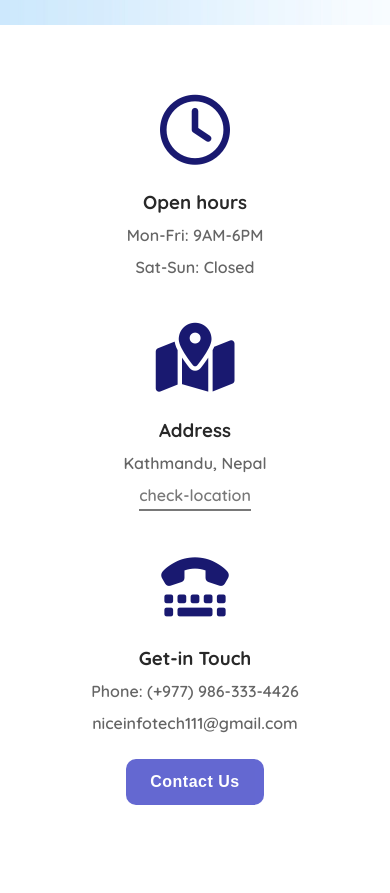
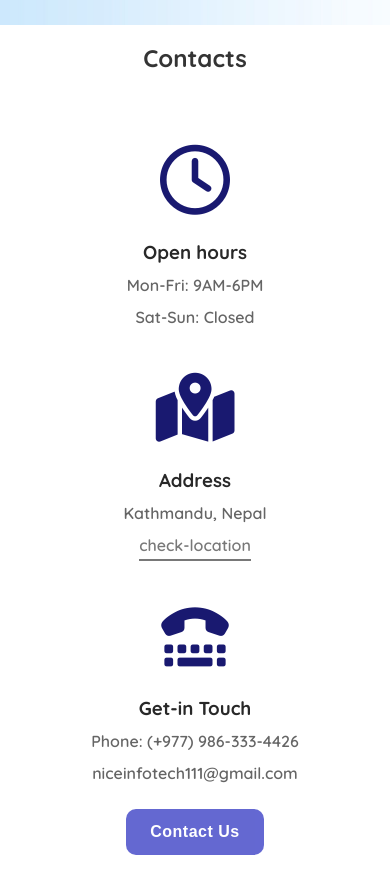
Before and after one commit to Dipen-limboo/Nice-Info-Tech, a plain HTML site: page html/contactus.html in a window 390 px wide. Shown: the part 59-952 px from the top of the page. Drawn offline with Linux system fonts and the light colour scheme; grey boxes are pictures that could not be loaded.

Commit message:
upadting contact head

```diff
--- a/css/contact.css
+++ b/css/contact.css
@@ -228,7 +228,7 @@ textarea::placeholder {
     }
 
     .service-heading{
-        padding-top: 0;
+        padding-top: 50px;
     }
 
     .form-btn{
```
